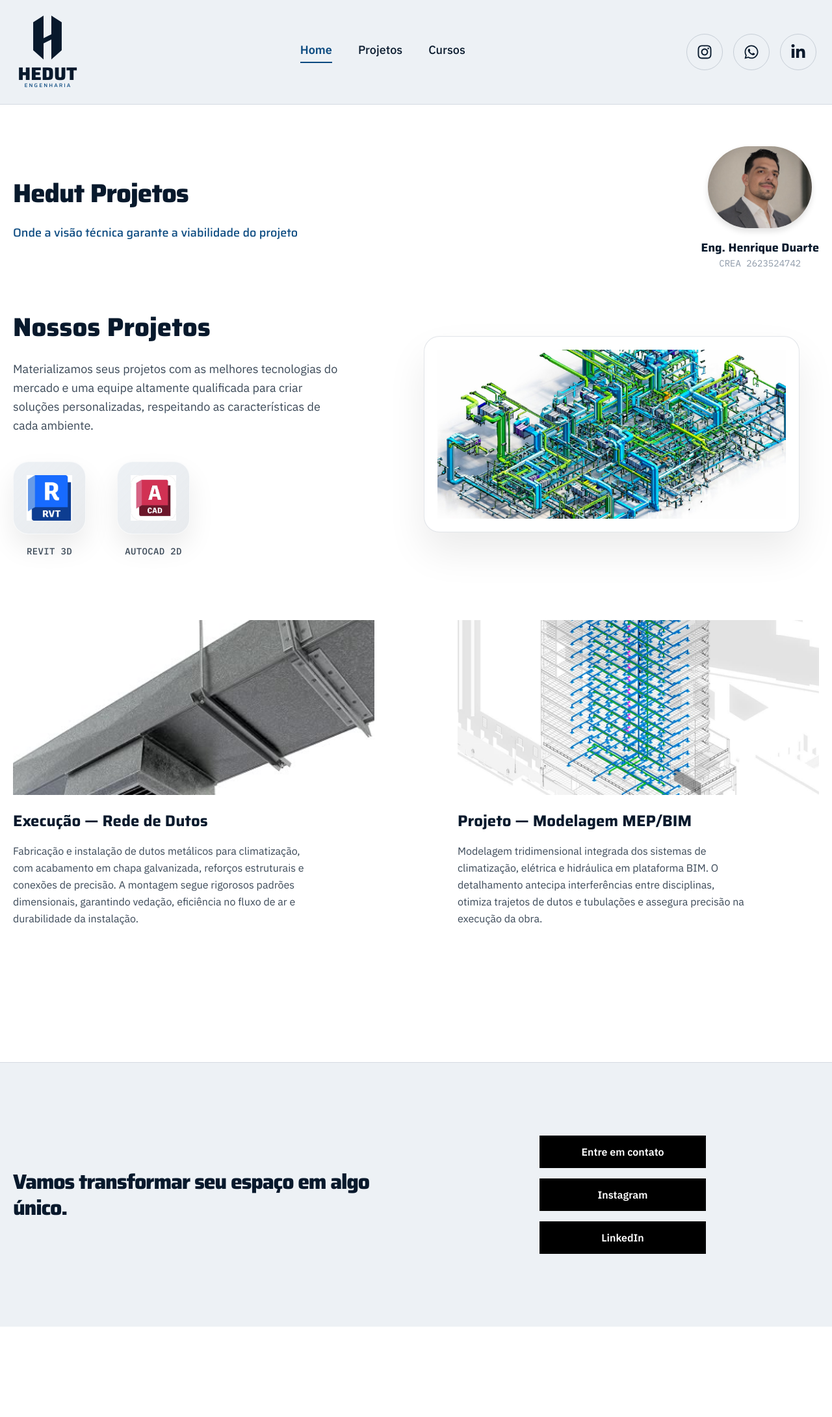
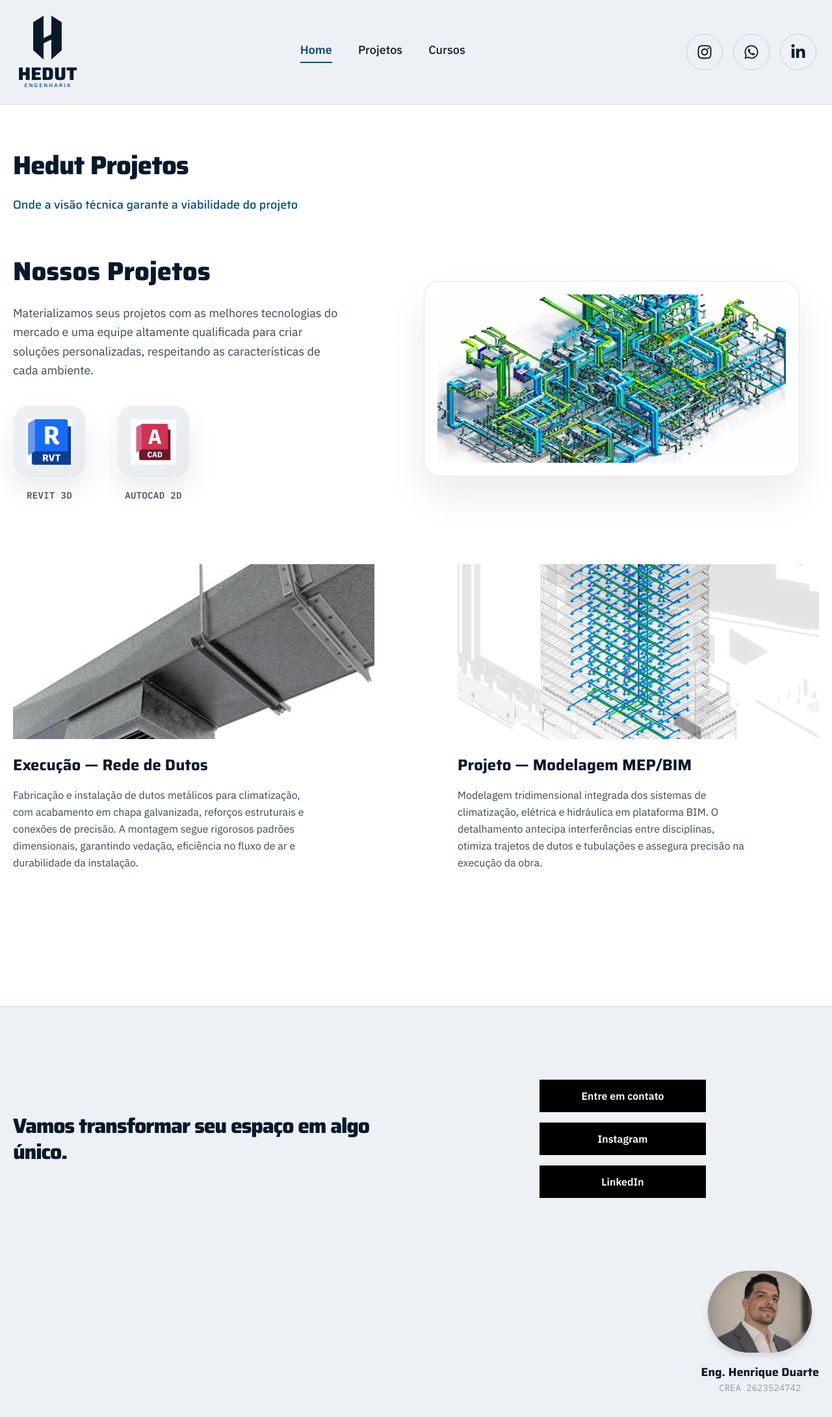
Before and after one commit to rickfelipe20-lgtm/Hedut, a Next.js app: page / in a window 1280 px wide. Shown: the top 2180 px of the page at 65% size. Before the commit the page ends 2041 px from the top, so only its background shows below. Built offline with nearby package versions, Linux system fonts and the light colour scheme.

Commit message:
Move foto do engenheiro da introdução para o rodapé
Retira a foto/nome/CREA da seção de introdução (topo da home) e
adiciona no rodapé, alinhada ao canto direito.

Co-Authored-By: Claude Sonnet 5 <noreply@anthropic.com>

```diff
--- a/src/app/_components/footer.tsx
+++ b/src/app/_components/footer.tsx
@@ -1,5 +1,6 @@
 import Container from "@/app/_components/container";
 import { EXAMPLE_PATH } from "@/lib/constants";
+import Image from "next/image";
 
 export function Footer() {
   return (
@@ -39,6 +40,27 @@ export function Footer() {
 
 </div>
         </div>
+
+        <div className="pb-16 flex justify-center lg:justify-end">
+          <div className="flex flex-col items-center">
+            <Image
+              src="/images/perfil.jpg"
+              alt="Henrique Duarte"
+              width={160}
+              height={160}
+              className="rounded-full object-cover shadow-sm"
+            />
+
+            <div className="mt-4 text-center">
+              <p className="font-display font-bold text-hedut-abissal text-lg">
+                Eng. Henrique Duarte
+              </p>
+              <p className="font-mono text-sm text-hedut-aco">
+                CREA 2623524742
+              </p>
+            </div>
+          </div>
+        </div>
       </Container>
     </footer>
   );
--- a/src/app/_components/intro.tsx
+++ b/src/app/_components/intro.tsx
@@ -1,8 +1,6 @@
-import Image from "next/image";
-
 export function Intro() {
   return (
-    <section className="mt-16 mb-16 flex items-center justify-between">
+    <section className="mt-16 mb-16 flex items-center">
 
       <div>
         <h1 className="font-display font-extrabold text-hedut-abissal text-5xl md:text-5xl tracking-tight">
@@ -14,25 +12,6 @@ export function Intro() {
         </h4>
       </div>
 
-      <div className="hidden md:flex flex-col items-center">
-        <Image
-          src="/images/perfil.jpg"
-          alt="Henrique Duarte"
-          width={160}
-          height={160}
-          className="rounded-full object-cover shadow-sm"
-        />
-
-        <div className="mt-4 text-center">
-          <p className="font-display font-bold text-hedut-abissal text-lg">
-            Eng. Henrique Duarte
-          </p>
-          <p className="font-mono text-sm text-hedut-aco">
-            CREA 2623524742
-          </p>
-        </div>
-      </div>
-
     </section>
   );
 }
```
